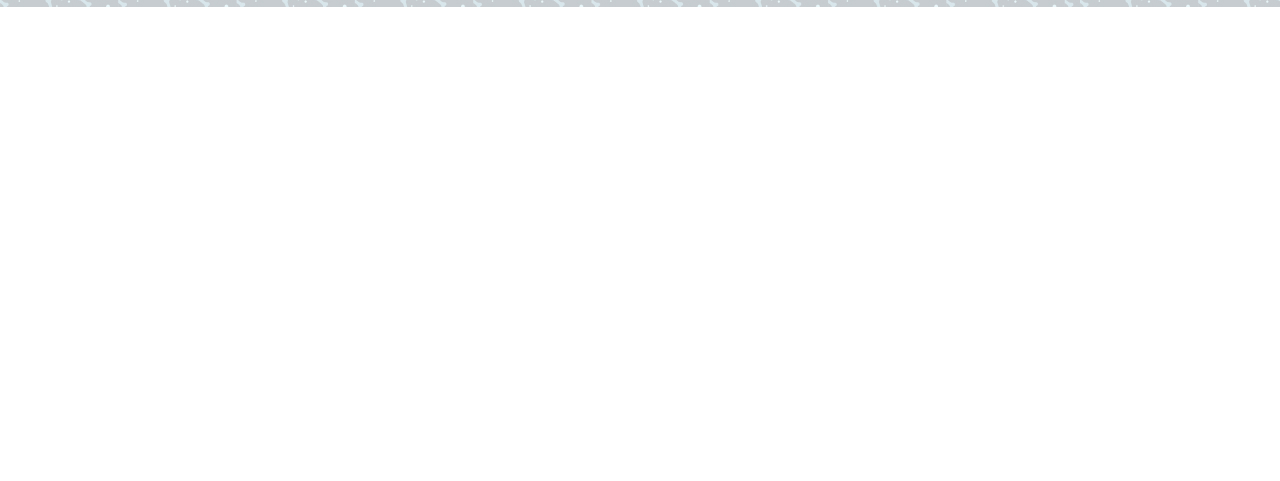
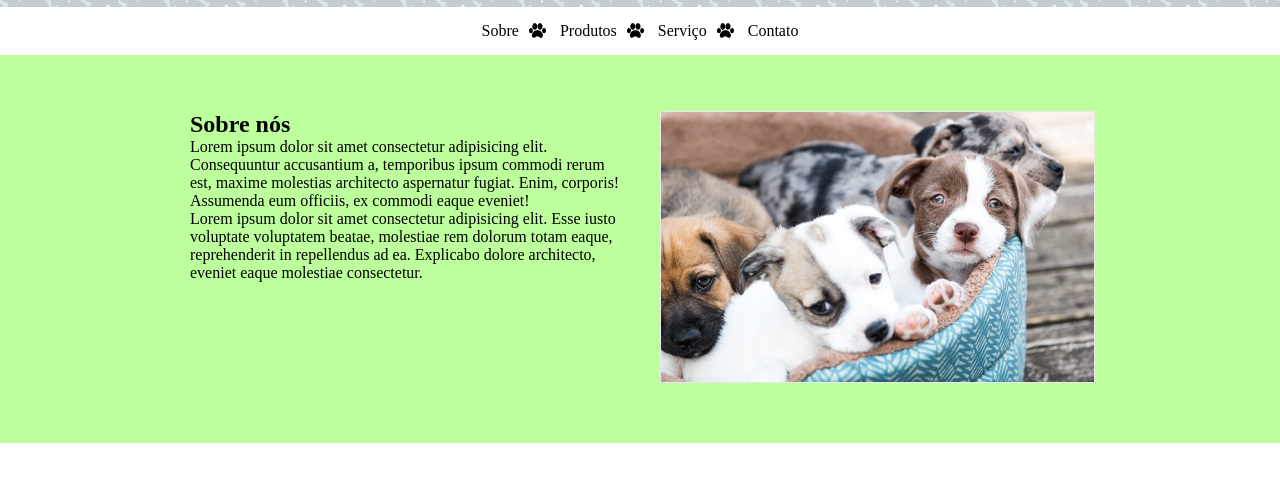
Before and after one commit to maxdasilvapereira/Etec, a plain HTML site: page index.html in a window 1280 px wide. Shown: the part 97-578 px from the top of the page. Drawn offline with Linux system fonts and the light colour scheme.

Commit message:
NAV/SECTION

```diff
--- a/css/PetShopstyle.css
+++ b/css/PetShopstyle.css
@@ -11,3 +11,48 @@
         margin: 0;
         height: 84px;
     }
+    nav{
+        text-align: center;
+        padding: 15px 0;
+    }
+
+    nav li{
+        display: inline;
+        background-repeat: no-repeat;
+        background-image: url(../img/patinha-preta.png);
+        padding-right: 27px;
+        margin-right: 10px;
+        background-position: center right;
+    }
+
+    nav a{
+        text-decoration: none;
+        color: black;
+    }
+    nav a:hover{
+        color: #6dd463;
+    }
+    #item_contato{
+        background-image: none;
+        padding: 0;
+        margin: 0;
+    }
+
+    .fundo-verde{
+        background-color: #bdff9c;
+    }
+
+    .container{
+        width: 900px;
+        margin: 0 auto;
+        padding: 56px 0;
+    }
+
+    .flex-container{
+        display: flex;
+        justify-content: space-between;
+    }
+
+    .flex-container .col{
+        width: 430px;
+    }
--- a/index.html
+++ b/index.html
@@ -11,5 +11,27 @@
     <header>
         <h1 title="Mary & Gabi PetShop"><img src="img/img/logo-mari-e-gabi-petshop.svg" alt="Logo"></h1>
     </header>
+
+    <nav>
+        <ul>
+            <li><a href="#">Sobre</a></li>
+            <li><a href="#">Produtos</a></li>
+            <li><a href="#">Serviço</a></li>
+            <li id="item_contato"><a href="#">Contato</a></li>
+        </ul>
+    </nav>
+
+    <section class="fundo-verde">
+        <div class="container flex-container">
+            <div class="col">
+                <h2>Sobre nós</h2>
+                <p>Lorem ipsum dolor sit amet consectetur adipisicing elit. Consequuntur accusantium a, temporibus ipsum commodi rerum est, maxime molestias architecto aspernatur fugiat. Enim, corporis! Assumenda eum officiis, ex commodi eaque eveniet!</p>
+                <p>Lorem ipsum dolor sit amet consectetur adipisicing elit. Esse iusto voluptate voluptatem beatae, molestiae rem dolorum totam eaque, reprehenderit in repellendus ad ea. Explicabo dolore architecto, eveniet eaque molestiae consectetur.</p>
+            </div>
+            <div class="col">
+                <img src="img/img-sobre.jpg" alt="Cachorros">
+            </div>
+        </div>
+    </section>
 </body>
 </html>
```
